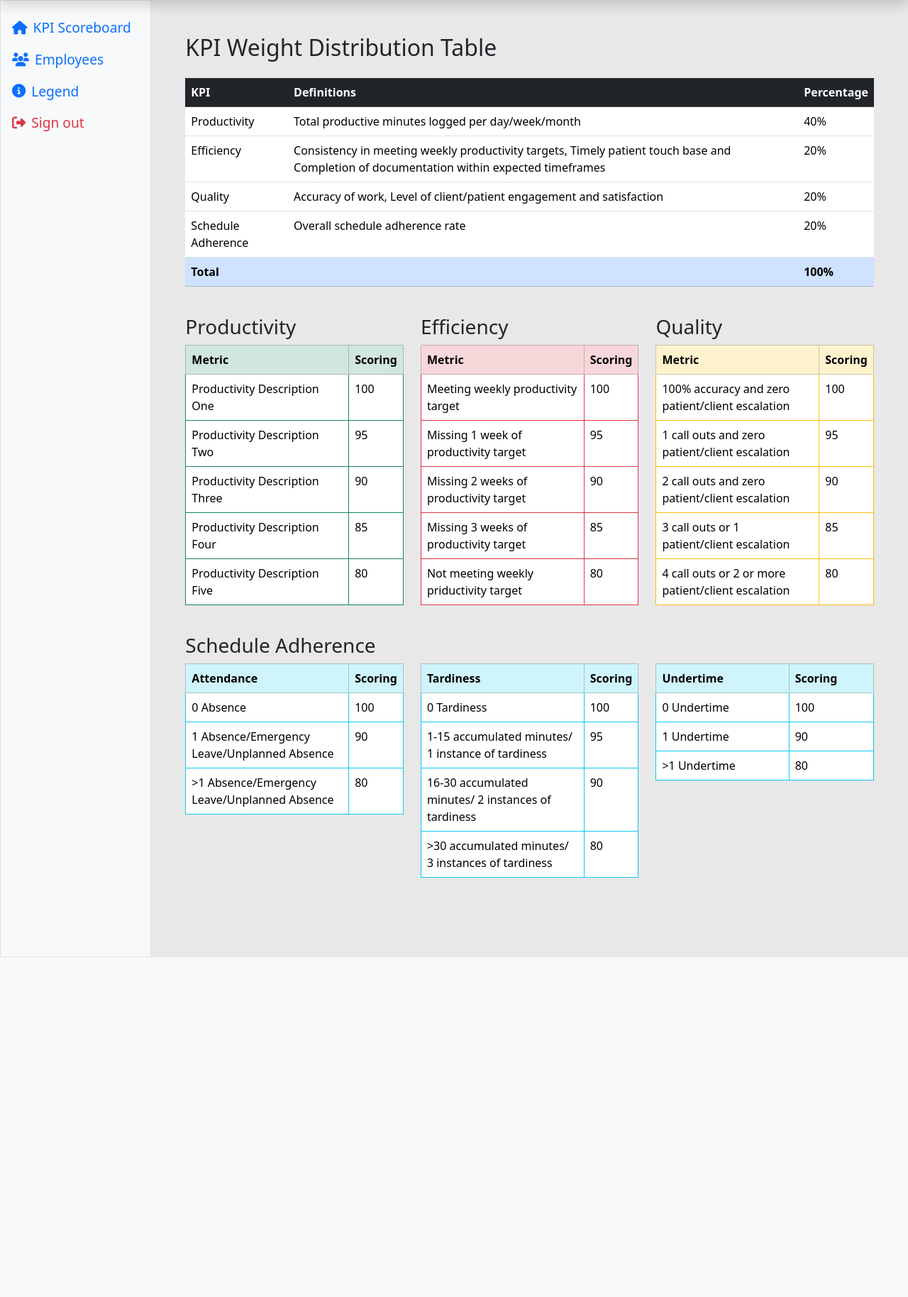
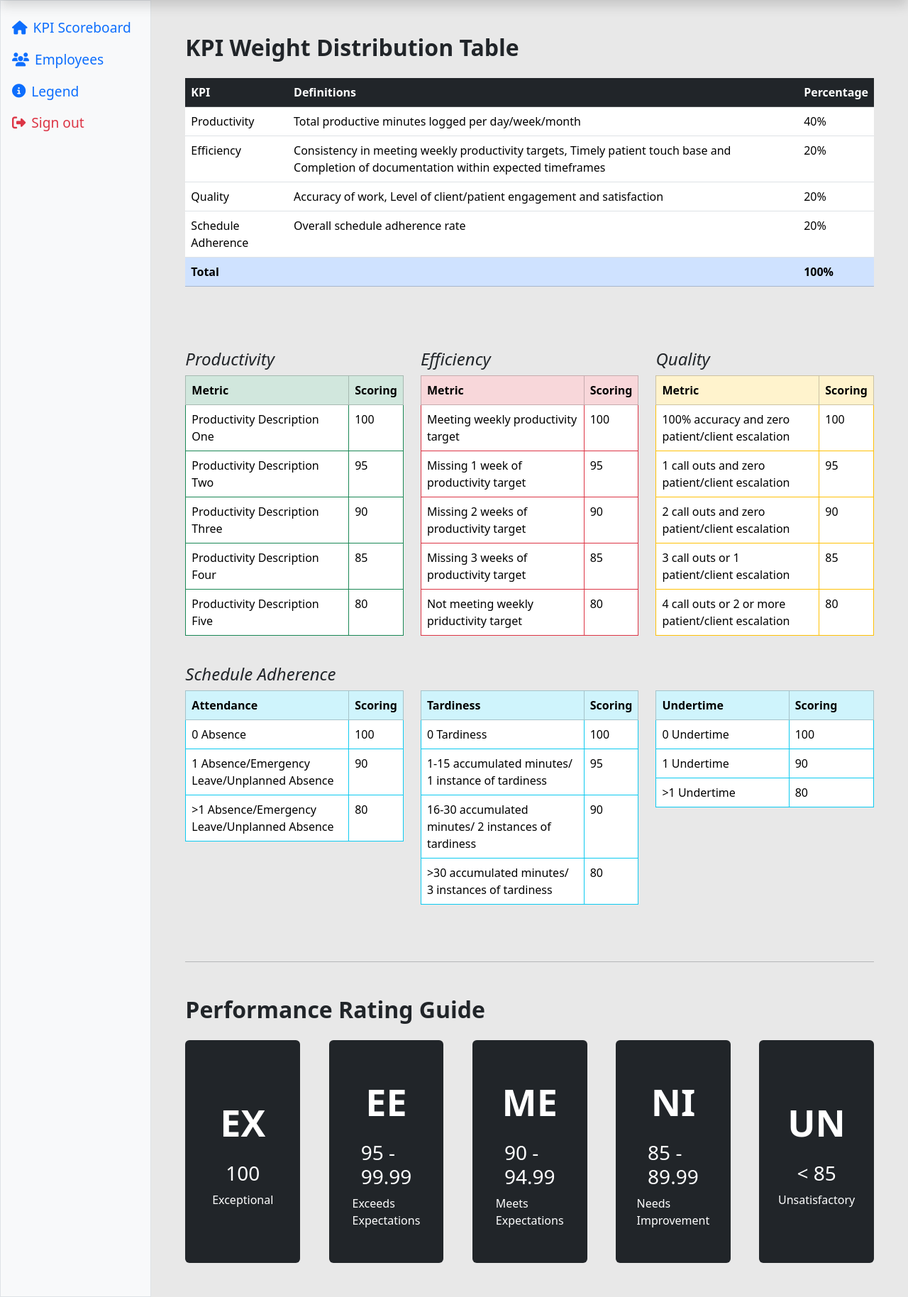
Before and after one commit to rjsnavarette03/kpi_scoreboard, a PHP site: page /legend.php in a window 1280 px wide. Shown: the part 66-1894 px from the top of the page at 71% size. Before the commit the page ends 1415 px from the top, so only its background shows below. Run offline with PHP 8.4, Linux system fonts and the light colour scheme; the visitor is signed in with stand-in values (Sample User, id 1); some libraries are stand-ins or nearby versions.

Commit message:
added performance rating guide in legend page

```diff
--- a/assets/css/styles.css
+++ b/assets/css/styles.css
@@ -99,10 +99,7 @@
 .sidebar-heading {
 	font-size: 0.75rem;
 }
-/*
- * Navbar
- */
-
+/* Navbar */
 .navbar-brand {
 	padding-top: 0.5rem;
 	padding-bottom: 0.5rem;
@@ -191,3 +188,7 @@
 	background-color: transparent !important;
 	padding: .1rem .5rem;
 }
+.rating-title {
+	font-size: 52px;
+	font-weight: 700;
+}
--- a/legend.php
+++ b/legend.php
@@ -14,7 +14,7 @@ include('includes/header.php');
         <div class="row min-100vh">
             <?php include('includes/sidebar.php'); ?>
             <main class="col-md-9 ms-sm-auto col-lg-10 p-md-5 neumorph-container">
-                <h2 class="mb-4">KPI Weight Distribution Table</h2>
+                <h2 class="mb-4 fw-bolder">KPI Weight Distribution Table</h2>
                 <div class="row">
                     <div class="col-xl-12 col-md-12 mb-4">
                         <table class="table table-hover">
@@ -57,9 +57,9 @@ include('includes/header.php');
                         </table>
                     </div>
                 </div>
-                <div class="row">
+                <div class="row mt-5">
                     <div class="col-xl-4 col-md-12 mb-4">
-                        <h3>Productivity</h3>
+                        <h3 class="fst-italic h4">Productivity</h3>
                         <table class="table table-bordered border-success">
                             <thead class="table-success">
                                 <tr>
@@ -92,7 +92,7 @@ include('includes/header.php');
                         </table>
                     </div>
                     <div class="col-xl-4 col-md-12 mb-4">
-                        <h3>Efficiency</h3>
+                        <h3 class="fst-italic h4">Efficiency</h3>
                         <table class="table table-bordered border-danger">
                             <thead class="table-danger">
                                 <tr>
@@ -125,7 +125,7 @@ include('includes/header.php');
                         </table>
                     </div>
                     <div class="col-xl-4 col-md-12 mb-4">
-                        <h3>Quality</h3>
+                        <h3 class="fst-italic h4">Quality</h3>
                         <table class="table table-bordered border-warning">
                             <thead class="table-warning">
                                 <tr>
@@ -158,7 +158,7 @@ include('includes/header.php');
                         </table>
                     </div>
                     <div class="col-xl-12 col-md-12 mb-4">
-                        <h3>Schedule Adherence</h3>
+                        <h3 class="fst-italic h4">Schedule Adherence</h3>
                         <div class="row">
                             <div class="col-xl-4 col-md-4 mb-4">
                                 <table class="table table-bordered border-info">
@@ -239,6 +239,39 @@ include('includes/header.php');
                         </div>
                     </div>
                 </div>
+                <hr>
+                <div class="row mt-5">
+                    <div class="col-xl-12 col-md-12">
+                        <h2 class="mb-4 fw-bolder">Performance Rating Guide</h3>
+                        <div class="row d-flex flex-row justify-content-between g-0">
+                            <div class="col-xl-2 bg-dark rounded d-flex flex-column justify-content-center align-items-center p-5">
+                                <p class="rating-title text-white mb-3">EX</p>
+                                <h4 class="rating-score text-white h3">100</h4>
+                                <p class="rating-description text-white mb-0">Exceptional</p>
+                            </div>
+                            <div class="col-xl-2 bg-dark rounded d-flex flex-column justify-content-center align-items-center p-5">
+                                <p class="rating-title text-white mb-3">EE</p>
+                                <h4 class="rating-score text-white h3">95 - 99.99</h4>
+                                <p class="rating-description text-white mb-0">Exceeds Expectations</p>
+                            </div>
+                            <div class="col-xl-2 bg-dark rounded d-flex flex-column justify-content-center align-items-center p-5">
+                                <p class="rating-title text-white mb-3">ME</p>
+                                <h4 class="rating-score text-white h3">90 - 94.99</h4>
+                                <p class="rating-description text-white mb-0">Meets Expectations</p>
+                            </div>
+                            <div class="col-xl-2 bg-dark rounded d-flex flex-column justify-content-center align-items-center p-5">
+                                <p class="rating-title text-white mb-3">NI</p>
+                                <h4 class="rating-score text-white h3">85 - 89.99</h4>
+                                <p class="rating-description text-white mb-0">Needs Improvement</p>
+                            </div>
+                            <div class="col-xl-2 bg-dark rounded d-flex flex-column justify-content-center align-items-center p-5">
+                                <p class="rating-title text-white mb-3">UN</p>
+                                <h4 class="rating-score text-white h3">&lt; 85</h4>
+                                <p class="rating-description text-white mb-0">Unsatisfactory</p>
+                            </div>
+                        </div>
+                    </div>
+                </div>
             </main>
         </div>
     </div>
```
